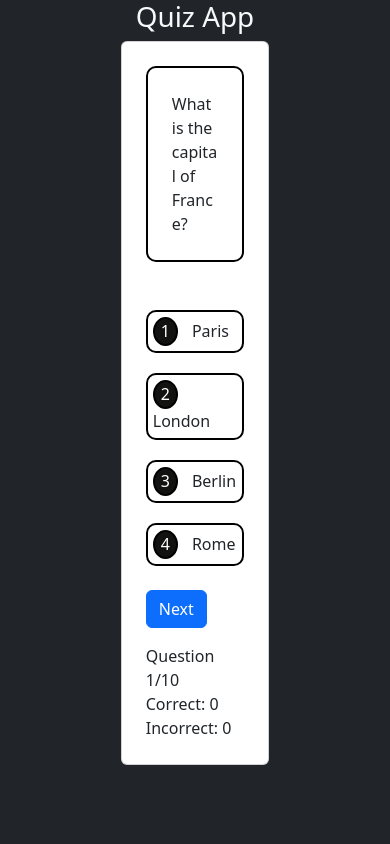
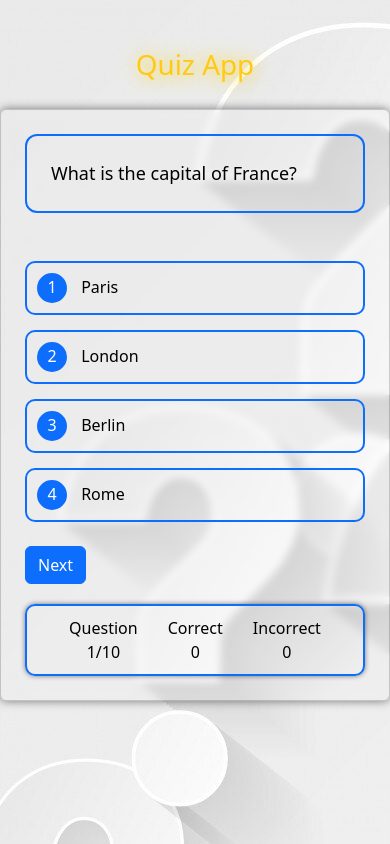
Before and after one commit to bssavinash202/Quiz-App, a plain HTML site: page index.html in a window 390 px wide. Both pictures are taken after a click on the button "Start the Quiz". Drawn offline with nearby package versions, Linux system fonts and the light colour scheme.

Commit message:
Quiz App

```diff
--- a/index.html
+++ b/index.html
@@ -3,34 +3,34 @@
 <head>
     <meta charset="UTF-8">
     <meta name="viewport" content="width=device-width, initial-scale=1.0">
-    <title>Document</title>
+    <title>Quiz App</title>
     <link rel="stylesheet" href="style.css">
     <link href="https://cdn.jsdelivr.net/npm/bootstrap@5.3.3/dist/css/bootstrap.min.css" rel="stylesheet" integrity="sha384-QWTKZyjpPEjISv5WaRU9OFeRpok6YctnYmDr5pNlyT2bRjXh0JMhjY6hW+ALEwIH" crossorigin="anonymous">
 </head>
 <body class="bg-dark">
-    <h1 class="text-center text-light">Quiz App</h1>
+    <h1 class="text-center mt-5" style="color: #FFC914;">Quiz App</h1>
         <div class="row justify-content-center">
 
-            <div class="col-5">
+            <div class="col-md-5">
                 <button class="btn btn-primary w-100 mb-2" onclick="start(event)">Start the Quiz</button>
-                <div class="card p-4" id="display" style="display: none;">
+                <div class="card p-4 bg-transparent" id="display"style="display: none;">
                     <div class="ques p-4" id="qtnId">
 
                     </div>
                     <div class="options mt-5">
-                        <div class="opt">
+                        <div class="opt" onclick="checkAns(event,1)">
                             <span class="s">1</span>
                             <span id="opt1">HTML</span>
                         </div>
-                        <div class="opt">
+                        <div class="opt" onclick="checkAns(event,2)">
                             <span class="s">2</span>
                             <span id="opt2">JS</span>
                         </div>
-                        <div class="opt">
+                        <div class="opt" onclick="checkAns(event,3)">
                             <span class="s">3</span>
                             <span id="opt3">CSS</span>
                         </div>
-                        <div class="opt">
+                        <div class="opt" onclick="checkAns(event,4)">
                             <span class="s">4</span>
                             <span id="opt4">JAVA</span>
                         </div>
@@ -38,18 +38,26 @@
                     <div class="mt-4">
                         <button class="btn btn-primary" onclick="next()">Next</button>
                     </div>
-                    <div class="mt-3">
-                        <span>Question</span>
-                        <span id="total">1/10</span>
+                    <div class="stats-container">
+                        <div class="stats-item">
+                            <span>Question</span><br>
+                            <span id="total">1/10</span>
+                        </div>
+                        <div class="stats-item">
+                            <span>Correct</span><br>
+                            <span id="correctId">0</span>
+                        </div>
+                        <div class="stats-item">
+                            <span>Incorrect</span><br>
+                            <span id="incorrectId">0</span>
+                        </div>
                     </div>
-                    <div>
-                        <span>Correct:</span>
-                        <span>0</span>
+
+                    <div id="score">
+                        <p>Your Score is:</p>
+                        <p id="percent"></p>
                     </div>
-                    <div>
-                        <span>Incorrect:</span>
-                        <span>0</span>
-                    </div>
+
                 </div>
 
             </div>
--- a/script.js
+++ b/script.js
@@ -1,16 +1,22 @@
 let questArray = [
-    {question: "What is the capital of France?", opt1: "Paris", opt2: "London", opt3: "Berlin", opt4: "Rome", answer: 1},
-    {question: "Which planet is known as the Red Planet?", opt1: "Earth", opt2: "Venus", opt3: "Mars", opt4: "Jupiter", answer: 3},
-    {question: "What is the largest ocean on Earth?", opt1: "Indian Ocean", opt2: "Pacific Ocean", opt3: "Atlantic Ocean", opt4: "Arctic Ocean", answer: 2},
-    {question: "Who wrote 'Hamlet'?", opt1: "Leo Tolstoy", opt2: "Mark Twain", opt3: "William Shakespeare", opt4: "Charles Dickens", answer: 3},
-    {question: "Which element has the chemical symbol 'O'?", opt1: "Gold", opt2: "Oxygen", opt3: "Iron", opt4: "Carbon", answer: 2},
-    {question: "Which country hosted the 2024 Summer Olympics?", opt1: "Japan", opt2: "Brazil", opt3: "France", opt4: "USA", answer: 3},
-    {question: "What is the hardest natural substance on Earth?", opt1: "Gold", opt2: "Iron", opt3: "Diamond", opt4: "Silver", answer: 3},
-    {question: "What is the smallest prime number?", opt1: "0", opt2: "1", opt3: "2", opt4: "3", answer: 3},
-    {question: "Which planet is known as the Earth's twin?", opt1: "Mars", opt2: "Venus", opt3: "Jupiter", opt4: "Saturn", answer: 2},
-    {question: "What is the largest desert in the world?", opt1: "Sahara", opt2: "Gobi", opt3: "Arctic", opt4: "Antarctica", answer: 4}
+    {question: "What is the capital of France?", opt1: "Paris", opt2: "London", opt3: "Berlin", opt4: "Rome", answer: "Paris"},
+    {question: "Which planet is known as the Red Planet?", opt1: "Earth", opt2: "Venus", opt3: "Mars", opt4: "Jupiter", answer: "Mars"},
+    {question: "What is the largest ocean on Earth?", opt1: "Indian Ocean", opt2: "Pacific Ocean", opt3: "Atlantic Ocean", opt4: "Arctic Ocean", answer: "Pacific Ocean"},
+    {question: "Who wrote 'Hamlet'?", opt1: "Leo Tolstoy", opt2: "Mark Twain", opt3: "William Shakespeare", opt4: "Charles Dickens", answer: "William Shakespeare"},
+    {question: "Which element has the chemical symbol 'O'?", opt1: "Gold", opt2: "Oxygen", opt3: "Iron", opt4: "Carbon", answer: "Oxygen"},
+    {question: "Which country hosted the 2024 Summer Olympics?", opt1: "Japan", opt2: "Brazil", opt3: "France", opt4: "USA", answer:"France"},
+    {question: "What is the hardest natural substance on Earth?", opt1: "Gold", opt2: "Iron", opt3: "Diamond", opt4: "Silver", answer: "Diamond"},
+    {question: "What is the smallest prime number?", opt1: "0", opt2: "1", opt3: "2", opt4: "3", answer: "2"},
+    {question: "Which planet is known as the Earth's twin?", opt1: "Mars", opt2: "Venus", opt3: "Jupiter", opt4: "Saturn", answer: "Venus"},
+    {question: "What is the largest desert in the world?", opt1: "Sahara", opt2: "Gobi", opt3: "Arctic", opt4: "Antarctica", answer: "Antarctica"}
 ];
 let questionInd=0;
+let correct =0;
+let incorrect = 0;
+let isSelectedopt= false
+let scoreEle = document.getElementById('score')
+    scoreEle.style.display='none'
+
 function start(event) {
     event.preventDefault();
     event.target.style.display="none"
@@ -21,7 +27,6 @@ let opt1Ele=document.getElementById("opt1")
 let opt2Ele=document.getElementById("opt2")
 let opt3Ele=document.getElementById("opt3")
 let opt4Ele=document.getElementById("opt4")
-let totalEle=document.getElementById('total')
 
 
 function display(){
@@ -30,17 +35,56 @@ function display(){
     opt2Ele.innerText=questArray[questionInd].opt2
     opt3Ele.innerText=questArray[questionInd].opt3
     opt4Ele.innerText=questArray[questionInd].opt4
+    displayDetails()
 }
 display()
 console.log(questArray.length)
 function next(){
     questionInd++;
+    isSelectedopt=false
+
     if(questionInd+1>questArray.length){
+        document.getElementById('score').style.display="block"
         alert("all questions are completed")
+        return;
     }
-    else{
-        totalEle.innerText=`${questionInd+1}/${questArray.length}`
-        display();
+    display();
+    let opts = document.getElementsByClassName('opt')
+console.log(opts)
+for(let i=0;i<opts.length;i++){
+    opts[i].style.backgroundColor=""
+    opts[i].style.color=""
+}
+}
+function displayDetails(){
+    document.getElementById('total').innerText=`${questionInd+1}/${questArray.length}`
+}
+
+
+
+function checkAns(event,opt){
+
+    if(isSelectedopt==false){
+        let ele=event.currentTarget
+        let option = `opt${opt}`
+        let select = questArray[questionInd][option]
+        let answer = questArray[questionInd].answer
+        console.log(select,answer)
+        if(select==answer){
+            ele.style.backgroundColor="#33CA7F"
+            ele.style.color="white"
+            correct++;
+            document.getElementById('correctId').innerText=correct;
+            document.getElementById('percent').innerText=`${(correct/questArray.length)*100} %`
+        }
+        else{
+            ele.style.backgroundColor="#D64045"
+            ele.style.color="white"
+            incorrect++;
+            document.getElementById('incorrectId').innerText=incorrect;
+
+        }
+        isSelectedopt=true
     }
 
 }
--- a/style.css
+++ b/style.css
@@ -1,26 +1,148 @@
-.ques{
-    border: 2px solid black;
+
+body {
+    background-image: url('./assets/freepik__upload__83394.jpeg');
+    font-family: Arial, sans-serif;
+}
+
+h1 {
+    font-weight: bold;
+    margin-top: 20px;
+    color: #E4572E;
+    text-shadow: 1px 1px 19px #f9d001;
+
+}
+
+
+.ques {
+    border: 2px solid #0d6efd;
+    border-radius: 12px;
+    color: black;
+    font-size: 18px;
+    transition: background-color 0.3s, border-color 0.3s;
+}
+
+.ques:hover {
+    background-color: #0d6efd;
+    color: white;
+}
+
+
+.opt {
+    border: 2px solid #0d6efd;
     border-radius: 10px;
+    padding: 10px;
+
+    color: black;
+    transition: background-color 0.3s, transform 0.2s;
 }
-.opt{
-    border: 2px solid black;
-    border-radius: 10px;
-    padding: 5px;
+
+.opt:hover {
+    background-color: #0d6efd;
+    color: white;
+    transform: scale(1.02);
+    cursor: pointer;
 }
-.s{
-    border: 2px solid black;
+
+
+.s {
+    border: 2px solid #0d6efd;
     display: inline-block;
-    width: 25px;
-    height: 29px;
+    width: 30px;
+    height: 30px;
     text-align: center;
     border-radius: 100%;
     color: white;
-    background-color: rgb(18, 18, 17);
+    background-color: #0d6efd;
     margin-right: 10px;
 }
-.options{
+.r{
+    background-color: transparent;
+}
+
+
+.options {
     display: flex;
     flex-direction: column;
-    gap: 20px;
+    gap: 15px;
+}
 
+
+.card {
+    border-radius: 12px;
+    border: 2px solid #0d6efd;
+    box-shadow: 0 0 10px rgba(0, 0, 0, 0.5);
+    backdrop-filter: blur(4px);
 }
+
+
+.btn-primary {
+    background-color: #0d6efd;
+    border: none;
+    transition: background-color 0.3s;
+}
+
+.btn-primary:hover {
+    background-color: #0056b3;
+}
+
+#display {
+    margin-top: 20px;
+}
+
+.stats-container {
+    display: flex;
+    justify-content: space-between;
+    align-items: center;
+    margin-top: 20px;
+    padding: 10px;
+    border: 2px solid #0d6efd;
+    border-radius: 10px;
+
+    box-shadow: 0 0 5px rgba(0, 0, 0, 0.5);
+    color: black;
+    transition: background-color 0.3s, transform 0.2s;
+}
+
+.stats-container:hover {
+    transform: scale(1.02);
+    background-color: #0056b3;
+    color: white;
+}
+
+.stats-item {
+    text-align: center;
+}
+
+#score {
+    margin-top: 20px;
+    padding: 10px;
+    border: 2px solid #0d6efd;
+    border-radius: 10px;
+
+    color: rgb(0, 0, 0);
+    transition: background-color 0.3s;
+}
+
+#score:hover {
+    background-color: #292929;
+}
+
+#score p {
+    margin: 0;
+    font-size: 18px;
+}
+
+#percent {
+    font-size: 22px;
+    font-weight: bold;
+    color: #28a745;
+}
+
+@media (max-width:800px) {
+
+    .stats-container{
+       flex-wrap: wrap;
+       justify-content: center;
+       gap: 30px;
+    }
+}
```
Also changed, not shown: assets/freepik__upload__83394.jpeg (added).
